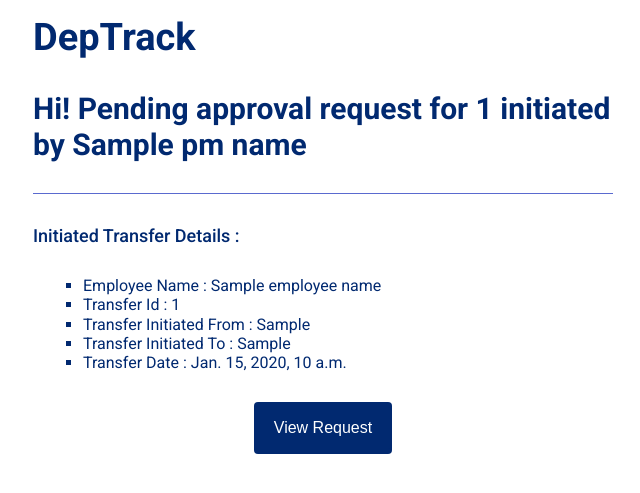
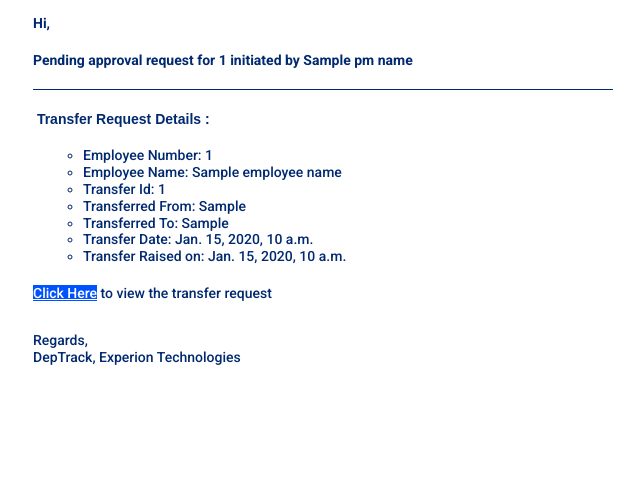
Before and after one commit to AlbinBiju1294/DepTrack_Backend, a Django app: template transfer/templates/initiate_transfer_mail.html in a window 1280 px wide. Shown: the top 493 px of the page, without its empty margins (317-957 px from the left). Run offline with Django 5.2, Linux system fonts and the light colour scheme; the template is opened without the code that fills it: most values are stand-ins (such as "Sample title", 1, 10 or a date in 2020).

Commit message:
fix: modified mail sending feature and its templates

```diff
--- a/transfer/templates/initiate_transfer_mail.html
+++ b/transfer/templates/initiate_transfer_mail.html
@@ -97,11 +97,64 @@
 									<table class="row-content stack" align="center" border="0" cellpadding="0" cellspacing="0" role="presentation" style="mso-table-lspace: 0pt; mso-table-rspace: 0pt; color: #000000; width: 600px; margin: 0 auto;" width="600">
 										<tbody>
 											<tr>
-												<td class="column column-1" width="100%" style="font-weight: 400; text-align: left; mso-table-lspace: 0pt; mso-table-rspace: 0pt; padding-bottom: 5px; padding-top: 5px; vertical-align: top; border-top: 0px; border-right: 0px; border-bottom: 0px; border-left: 0px;">
+												<td class="column column-1" width="100%" style="mso-table-lspace: 0pt; mso-table-rspace: 0pt; font-weight: 400; text-align: left; padding-bottom: 5px; padding-top: 5px; vertical-align: top; border-top: 0px; border-right: 0px; border-bottom: 0px; border-left: 0px;">
 													<table class="heading_block block-1" width="100%" border="0" cellpadding="10" cellspacing="0" role="presentation" style="mso-table-lspace: 0pt; mso-table-rspace: 0pt;">
 														<tr>
 															<td class="pad">
-																<h1 style="margin: 0; color: #012970; direction: ltr; font-family: 'Roboto', Tahoma, Verdana, Segoe, sans-serif; font-size: 38px; font-weight: 700; letter-spacing: normal; line-height: 120%; text-align: left; margin-top: 0; margin-bottom: 0; mso-line-height-alt: 45.6px;"><span class="tinyMce-placeholder">DepTrack</span></h1>
+																<h1 style="margin: 0; color: #012970; direction: ltr; font-family: 'Roboto', Tahoma, Verdana, Segoe, sans-serif; font-size: 14px; font-weight: 700; letter-spacing: normal; line-height: 120%; text-align: left; margin-top: 0; margin-bottom: 0; mso-line-height-alt: 16.8px;"><span class="tinyMce-placeholder">Hi,</span></h1>
+															</td>
+														</tr>
+													</table>
+													<table class="heading_block block-2" width="100%" border="0" cellpadding="10" cellspacing="0" role="presentation" style="mso-table-lspace: 0pt; mso-table-rspace: 0pt;">
+														<tr>
+															<td class="pad">
+																<h2 style="margin: 0; color: #012970; direction: ltr; font-family: 'Roboto', Tahoma, Verdana, Segoe, sans-serif; font-size: 14px; font-weight: 700; letter-spacing: normal; line-height: 120%; text-align: left; margin-top: 0; margin-bottom: 0; mso-line-height-alt: 16.8px;"><span class="tinyMce-placeholder">Pending approval request for {{employee_number}} initiated by {{pm_name}}</span></h2>
+															</td>
+														</tr>
+													</table>
+													<table class="divider_block block-3" width="100%" border="0" cellpadding="10" cellspacing="0" role="presentation" style="mso-table-lspace: 0pt; mso-table-rspace: 0pt;">
+														<tr>
+															<td class="pad">
+																<div class="alignment" align="center">
+																	<table border="0" cellpadding="0" cellspacing="0" role="presentation" width="100%" style="mso-table-lspace: 0pt; mso-table-rspace: 0pt;">
+																		<tr>
+																			<td class="divider_inner" style="font-size: 1px; line-height: 1px; border-top: 1px solid #012970;"><span>&#8202;</span></td>
+																		</tr>
+																	</table>
+																</div>
+															</td>
+														</tr>
+													</table>
+													<table class="heading_block block-4" width="100%" border="0" cellpadding="10" cellspacing="0" role="presentation" style="mso-table-lspace: 0pt; mso-table-rspace: 0pt;">
+														<tr>
+															<td class="pad">
+																<h3 style="margin: 0; color: #012970; direction: ltr; font-family: Arial, Helvetica, sans-serif; font-size: 14px; font-weight: 700; letter-spacing: normal; line-height: 120%; text-align: left; margin-top: 0; margin-bottom: 0; mso-line-height-alt: 16.8px;"><span class="tinyMce-placeholder">&nbsp;Transfer Request Details :&nbsp; &nbsp; </span></h3>
+															</td>
+														</tr>
+													</table><!--[if mso]><style>#list-r0c0m4 ul{ margin: 0 !important; padding: 0 !important; } #list-r0c0m4 ul li{ mso-special-format: bullet; }#list-r0c0m4 .levelOne li { margin-top: 0 !important; } #list-r0c0m4 .levelOne { margin-left: -20px !important; }#list-r0c0m4 .levelTwo li { margin-top: 0 !important; } #list-r0c0m4 .levelTwo { margin-left: 10px !important; }#list-r0c0m4 .levelThree li { margin-top: 0 !important; } #list-r0c0m4 .levelThree { margin-left: 40px !important; }#list-r0c0m4 .levelFour li { margin-top: 0 !important; } #list-r0c0m4 .levelFour { margin-left: 70px !important; }#list-r0c0m4 .levelFive li { margin-top: 0 !important; } #list-r0c0m4 .levelFive { margin-left: 100px !important; }#list-r0c0m4 .levelSix li { margin-top: 0 !important; } #list-r0c0m4 .levelSix { margin-left: 130px !important; }#list-r0c0m4 .levelSeven li { margin-top: 0 !important; } #list-r0c0m4 .levelSeven { margin-left: 160px !important; }</style><![endif]-->
+													<table class="list_block block-5" id="list-r0c0m4" width="100%" border="0" cellpadding="10" cellspacing="0" role="presentation" style="mso-table-lspace: 0pt; mso-table-rspace: 0pt; word-break: break-word;">
+														<tr>
+															<td class="pad">
+																<div class="levelTwo" style="margin-left: 30px;">
+																	<ul class="leftList" start="1" style="margin-top: 0; margin-bottom: 0; padding: 0; padding-left: 20px; color: #012970; direction: ltr; font-family: Roboto,Tahoma,Verdana,Segoe,sans-serif; font-size: 14px; font-weight: 500; letter-spacing: 0; line-height: 120%; text-align: left; mso-line-height-alt: 16.8px; list-style-type: circle;">
+																		<li style="margin-bottom: 0; text-align: left;">Employee Number: {{employee_number}}</li>
+																		<li style="margin-bottom: 0; text-align: left;">Employee Name: {{employee_name}}</li>
+																		<li style="margin-bottom: 0; text-align: left;">Transfer Id: {{transfer_id}}</li>
+																		<li style="margin-bottom: 0; text-align: left;">Transferred From: {{current_du}}</li>
+																		<li style="margin-bottom: 0; text-align: left;">Transferred To: {{target_du}}</li>
+																		<li style="margin-bottom: 0; text-align: left;">Transfer Date: {{transfer_date}}</li>
+																		<li style="margin-bottom: 0; text-align: left;">Transfer Raised on: {{transfer_raised_on}}</li>
+																	</ul>
+																</div>
+															</td>
+														</tr>
+													</table>
+													<table class="paragraph_block block-6" width="100%" border="0" cellpadding="10" cellspacing="0" role="presentation" style="mso-table-lspace: 0pt; mso-table-rspace: 0pt; word-break: break-word;">
+														<tr>
+															<td class="pad">
+																<div style="color:#ffffff;direction:ltr;font-family:'Roboto', Tahoma, Verdana, Segoe, sans-serif;font-size:14px;font-weight:500;letter-spacing:0px;line-height:120%;text-align:left;mso-line-height-alt:16.8px;">
+																	<p style="margin: 0;"><u><span style="background-color: #0052ff;"><a style="text-decoration: none; color:#ffffff;" href="http://localhost:3000/pendingapprovals" target="_blank">Click Here</a></span></u><span style="color: #000000;"> </span><span style="color: #000000;"><span style="color: #012970;">to view the transfer request</span></span></p>
+																</div>
 															</td>
 														</tr>
 													</table>
@@ -117,134 +170,15 @@
 						<tbody>
 							<tr>
 								<td>
-									<table class="row-content stack" align="center" border="0" cellpadding="0" cellspacing="0" role="presentation" style="mso-table-lspace: 0pt; mso-table-rspace: 0pt; color: #000000; width: 600px; margin: 0 auto;" width="600">
-										<tbody>
-											<tr>
-												<td class="column column-1" width="100%" style="font-weight: 400; text-align: left; mso-table-lspace: 0pt; mso-table-rspace: 0pt; padding-bottom: 5px; padding-top: 5px; vertical-align: top; border-top: 0px; border-right: 0px; border-bottom: 0px; border-left: 0px;">
-													<table class="heading_block block-1" width="100%" border="0" cellpadding="10" cellspacing="0" role="presentation" style="mso-table-lspace: 0pt; mso-table-rspace: 0pt;">
-														<tr>
-															<td class="pad">
-																<h2 style="margin: 0; color: #012970; direction: ltr; font-family: 'Roboto', Tahoma, Verdana, Segoe, sans-serif; font-size: 30px; font-weight: 700; letter-spacing: normal; line-height: 120%; text-align: left; margin-top: 0; margin-bottom: 0; mso-line-height-alt: 36px;"><span class="tinyMce-placeholder">Hi! Pending approval request for {{employee_number}} initiated by {{pm_name}}</span></h2>
-															</td>
-														</tr>
-													</table>
-												</td>
-											</tr>
-										</tbody>
-									</table>
-								</td>
-							</tr>
-						</tbody>
-					</table>
-					<table class="row row-3" align="center" width="100%" border="0" cellpadding="0" cellspacing="0" role="presentation" style="mso-table-lspace: 0pt; mso-table-rspace: 0pt;">
-						<tbody>
-							<tr>
-								<td>
 									<table class="row-content stack" align="center" border="0" cellpadding="0" cellspacing="0" role="presentation" style="mso-table-lspace: 0pt; mso-table-rspace: 0pt; border-radius: 0; color: #000000; width: 600px; margin: 0 auto;" width="600">
 										<tbody>
 											<tr>
-												<td class="column column-1" width="100%" style="font-weight: 400; text-align: left; mso-table-lspace: 0pt; mso-table-rspace: 0pt; padding-bottom: 5px; padding-top: 5px; vertical-align: top; border-top: 0px; border-right: 0px; border-bottom: 0px; border-left: 0px;">
-													<table class="divider_block block-1" width="100%" border="0" cellpadding="10" cellspacing="0" role="presentation" style="mso-table-lspace: 0pt; mso-table-rspace: 0pt;">
-														<tr>
-															<td class="pad">
-																<div class="alignment" align="center">
-																	<table border="0" cellpadding="0" cellspacing="0" role="presentation" width="100%" style="mso-table-lspace: 0pt; mso-table-rspace: 0pt;">
-																		<tr>
-																			<td class="divider_inner" style="font-size: 1px; line-height: 1px; border-top: 1px solid #5a6acf;"><span>&#8202;</span></td>
-																		</tr>
-																	</table>
-																</div>
-															</td>
-														</tr>
-													</table>
-												</td>
-											</tr>
-										</tbody>
-									</table>
-								</td>
-							</tr>
-						</tbody>
-					</table>
-					<table class="row row-4" align="center" width="100%" border="0" cellpadding="0" cellspacing="0" role="presentation" style="mso-table-lspace: 0pt; mso-table-rspace: 0pt;">
-						<tbody>
-							<tr>
-								<td>
-									<table class="row-content stack" align="center" border="0" cellpadding="0" cellspacing="0" role="presentation" style="mso-table-lspace: 0pt; mso-table-rspace: 0pt; border-radius: 0; color: #000000; width: 600px; margin: 0 auto;" width="600">
-										<tbody>
-											<tr>
-												<td class="column column-1" width="100%" style="font-weight: 400; text-align: left; mso-table-lspace: 0pt; mso-table-rspace: 0pt; padding-bottom: 5px; padding-top: 5px; vertical-align: top; border-top: 0px; border-right: 0px; border-bottom: 0px; border-left: 0px;">
+												<td class="column column-1" width="100%" style="mso-table-lspace: 0pt; mso-table-rspace: 0pt; font-weight: 400; text-align: left; padding-bottom: 5px; padding-top: 5px; vertical-align: top; border-top: 0px; border-right: 0px; border-bottom: 0px; border-left: 0px;">
 													<table class="paragraph_block block-1" width="100%" border="0" cellpadding="10" cellspacing="0" role="presentation" style="mso-table-lspace: 0pt; mso-table-rspace: 0pt; word-break: break-word;">
 														<tr>
 															<td class="pad">
-																<div style="color:#012970;direction:ltr;font-family:'Roboto', Tahoma, Verdana, Segoe, sans-serif;font-size:18px;font-weight:500;letter-spacing:0px;line-height:120%;text-align:left;mso-line-height-alt:21.599999999999998px;">
-																	<p style="margin: 0;">Initiated Transfer Details :&nbsp;</p>
-																</div>
-															</td>
-														</tr>
-													</table>
-												</td>
-											</tr>
-										</tbody>
-									</table>
-								</td>
-							</tr>
-						</tbody>
-					</table>
-					<table class="row row-5" align="center" width="100%" border="0" cellpadding="0" cellspacing="0" role="presentation" style="mso-table-lspace: 0pt; mso-table-rspace: 0pt;">
-						<tbody>
-							<tr>
-								<td>
-									<table class="row-content stack" align="center" border="0" cellpadding="0" cellspacing="0" role="presentation" style="mso-table-lspace: 0pt; mso-table-rspace: 0pt; border-radius: 0; color: #000000; width: 600px; margin: 0 auto;" width="600">
-										<tbody>
-											<tr>
-												<td class="column column-1" width="100%" style="font-weight: 400; text-align: left; mso-table-lspace: 0pt; mso-table-rspace: 0pt; padding-bottom: 5px; padding-top: 5px; vertical-align: top; border-top: 0px; border-right: 0px; border-bottom: 0px; border-left: 0px;"><!--[if mso]><style>#list-r4c0m0 ul{ margin: 0 !important; padding: 0 !important; } #list-r4c0m0 ul li{ mso-special-format: bullet; }#list-r4c0m0 .levelOne li { margin-top: 0 !important; } #list-r4c0m0 .levelOne { margin-left: -20px !important; }#list-r4c0m0 .levelTwo li { margin-top: 0 !important; } #list-r4c0m0 .levelTwo { margin-left: 10px !important; }#list-r4c0m0 .levelThree li { margin-top: 0 !important; } #list-r4c0m0 .levelThree { margin-left: 40px !important; }#list-r4c0m0 .levelFour li { margin-top: 0 !important; } #list-r4c0m0 .levelFour { margin-left: 70px !important; }#list-r4c0m0 .levelFive li { margin-top: 0 !important; } #list-r4c0m0 .levelFive { margin-left: 100px !important; }#list-r4c0m0 .levelSix li { margin-top: 0 !important; } #list-r4c0m0 .levelSix { margin-left: 130px !important; }#list-r4c0m0 .levelSeven li { margin-top: 0 !important; } #list-r4c0m0 .levelSeven { margin-left: 160px !important; }#list-r4c0m0 .levelEight li { margin-top: 0 !important; } #list-r4c0m0 .levelEight { margin-left: 190px !important; }#list-r4c0m0 .levelNine li { margin-top: 0 !important; } #list-r4c0m0 .levelNine { margin-left: 220px !important; }</style><![endif]-->
-													<table class="list_block block-1" id="list-r4c0m0" width="100%" border="0" cellpadding="10" cellspacing="0" role="presentation" style="mso-table-lspace: 0pt; mso-table-rspace: 0pt; word-break: break-word;">
-														<tr>
-															<td class="pad">
-																<div class="levelTwo" style="margin-left: 30px;">
-																	<ul class="leftList" start="1" style="margin-top: 0; margin-bottom: 0; padding: 0; padding-left: 20px; font-weight: 400; text-align: left; color: #012970; direction: ltr; font-family: Roboto,Tahoma,Verdana,Segoe,sans-serif; font-size: 16px; letter-spacing: 0; line-height: 120%; mso-line-height-alt: 19.2px; list-style-type: square;">
-																		<li style="margin-bottom: 0; text-align: left;">Employee Name : {{employee_name}}</li>
-																		<li style="margin-bottom: 0; text-align: left;">Transfer Id : {{transfer_id}}</li>
-																		<li style="margin-bottom: 0; text-align: left;">Transfer Initiated From : {{current_du}}</li>
-																		<li style="margin-bottom: 0; text-align: left;">Transfer Initiated To : {{target_du}}</li>
-																		<li style="margin-bottom: 0; text-align: left;">Transfer Date : {{transfer_date}}</li>
-																	</ul>
-																</div>
-															</td>
-														</tr>
-													</table>
-												</td>
-											</tr>
-										</tbody>
-									</table>
-								</td>
-							</tr>
-						</tbody>
-					</table>
-					<table class="row row-6" align="center" width="100%" border="0" cellpadding="0" cellspacing="0" role="presentation" style="mso-table-lspace: 0pt; mso-table-rspace: 0pt;">
-						<tbody>
-							<tr>
-								<td>
-									<table class="row-content stack" align="center" border="0" cellpadding="0" cellspacing="0" role="presentation" style="mso-table-lspace: 0pt; mso-table-rspace: 0pt; border-radius: 0; color: #000000; width: 600px; margin: 0 auto;" width="600">
-										<tbody>
-											<tr>
-												<td class="column column-1" width="100%" style="font-weight: 400; text-align: left; mso-table-lspace: 0pt; mso-table-rspace: 0pt; padding-bottom: 5px; padding-top: 5px; vertical-align: top; border-top: 0px; border-right: 0px; border-bottom: 0px; border-left: 0px;">
-													<table class="button_block block-1" width="100%" border="0" cellpadding="10" cellspacing="0" role="presentation" style="mso-table-lspace: 0pt; mso-table-rspace: 0pt;">
-														<tr>
-															<td class="pad">
-																<div class="alignment" align="center"><!--[if mso]>
-<v:roundrect xmlns:v="urn:schemas-microsoft-com:vml" xmlns:w="urn:schemas-microsoft-com:office:word" style="height:42px;width:125px;v-text-anchor:middle;" arcsize="10%" stroke="false" fillcolor="#7747FF">
-<w:anchorlock/>
-<v:textbox inset="0px,0px,0px,0px">
-<center style="color:#ffffff; font-family:Arial, sans-serif; font-size:16px">
-<![endif]-->
-																	<div style="text-decoration:none;display:inline-block;color:#ffffff;background-color:#012970;border-radius:4px;width:auto;border-top:0px solid transparent;font-weight:400;border-right:0px solid transparent;border-bottom:0px solid transparent;border-left:0px solid transparent;padding-top:5px;padding-bottom:5px;font-family:Arial, Helvetica, sans-serif;font-size:16px;text-align:center;mso-border-alt:none;word-break:keep-all;">
-																		<a href="http://localhost:3000/pendingapprovals" target="_blank" style="text-decoration:none;display:inline-block;color:#ffffff;background-color:#012970;border-radius:4px;width:auto;border-top:0px solid transparent;font-weight:400;border-right:0px solid transparent;border-bottom:0px solid transparent;border-left:0px solid transparent;padding-top:5px;padding-bottom:5px;font-family:Arial, Helvetica, sans-serif;font-size:16px;text-align:center;mso-border-alt:none;word-break:keep-all;">
-																			<span style="padding-left:20px;padding-right:20px;font-size:16px;display:inline-block;letter-spacing:normal;">
-																				<span style="word-break: break-word; line-height: 32px;">View Request</span>
-																			</span>
-																		</a>
-																	</div><!--[if mso]></center></v:textbox></v:roundrect><![endif]-->
+																<div style="color:#ffffff;direction:ltr;font-family:'Roboto', Tahoma, Verdana, Segoe, sans-serif;font-size:14px;font-weight:500;letter-spacing:0px;line-height:120%;text-align:left;mso-line-height-alt:16.8px;">
+																	<p style="margin: 0;"><span style="background-color: #0052ff;"><span style="background-color: #ffffff; color: #000000;"><span style="color: #012970;">Regards,<br>DepTrack, Experion Technologies</span></span></span></p>
 																</div>
 															</td>
 														</tr>
```
Also changed, not shown: transfer/templates/approval_mail.html (+50 -89 lines), transfer/utils.py (+20 -11 lines), transfer/views.py (+26 -17 lines).
